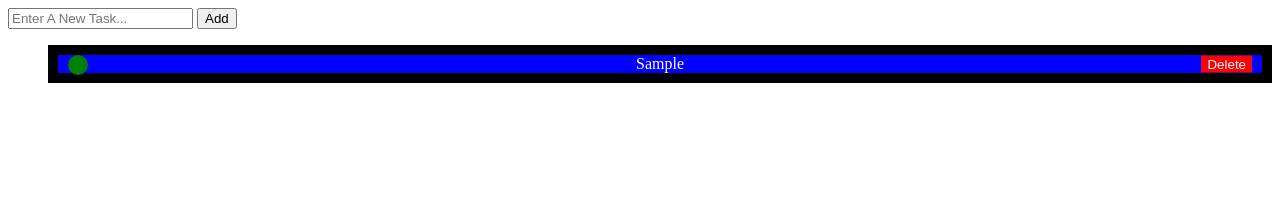
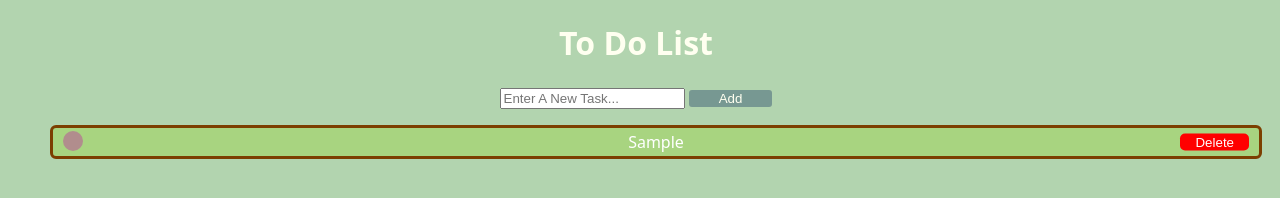
Before and after one commit to grmmjaw/To-Do-List, a plain HTML site: page index.html in a window 1280 px wide. Both pictures are taken after typing "Sample" into the empty fields and a click on the button "Add". Drawn offline with Linux system fonts and the light colour scheme.

Commit message:
improve mark tasks styling

```diff
--- a/app.js
+++ b/app.js
@@ -3,11 +3,12 @@ const toDoInput = document.getElementById("toDoInput");
 
 function markTaskBtn()
   { const task = event.target.parentElement;
- if (task.style.textDecoration === "line-through"){
+ if (task.style.textDecoration === "line-through white"){
      task.style.textDecoration = "none"
-
+       task.style.backgroundColor = "#a8d480";
   }else{
-    task.style.textDecoration = "line-through";
+    task.style.textDecoration = "line-through white";
+     task.style.backgroundColor = "#779892";
   }
   }
 
@@ -23,15 +24,19 @@ function addToList() {
   const list = document.getElementById("toDoUnorderedList");
 
   const task = document.createElement("li");
-  task.style.color = "white"
-  task.style.listStyle = "none"
-  task.style.backgroundColor = "blue"
-  task.style.border = "solid, black, 10px"
-  task.style.textAlign = "center"
-  task.style.position = "relative"
+  task.style.color = "white";
+  task.style.listStyle = "none";
+  task.style.backgroundColor = "#a8d480";
+  task.style.border = "solid #7c3f00 3px";
+  task.style.borderRadius = "6px"
+  task.style.textAlign = "center";
+  task.style.position = "relative";
+  task.style.paddingTop = "3px";
+  task.style.paddingBottom = "3px"
+  task.style.margin = "10px";
   const newContent = document.createTextNode(toDoInput.value);
   const checkBtn = document.createElement("button");
-  checkBtn.style.backgroundColor = "green";
+  checkBtn.style.backgroundColor = "#b18d8dff";
    checkBtn.style.color = "white";
     checkBtn.style.border = "none";
     checkBtn.style.padding = "10px"
@@ -43,6 +48,9 @@ function addToList() {
     deleteBtn.style.backgroundColor = "red";
      deleteBtn.style.color = "white";
      deleteBtn.style.border = "none";
+     deleteBtn.style.borderRadius = "5px";
+     deleteBtn.style.paddingRight = "15px";
+     deleteBtn.style.paddingLeft = "15px";
       deleteBtn.style.right = "10px";
       deleteBtn.style.top = "50%";
       deleteBtn.style.position = "absolute";
--- a/index.html
+++ b/index.html
@@ -7,6 +7,8 @@
     <link rel="stylesheet" href="styles.css">
 </head>
 <body>
+    <h1>To Do List</h1>
+    <div id = "toDoList">
     <form id = "toDoForm">
  <input id="toDoInput" type="text" placeholder="Enter A New Task...">
  <button id = "addBtn" type="button">Add</button>
@@ -14,6 +16,7 @@
    <ul id="toDoUnorderedList">
 
    </ul>
+</div>
 </body>
 <script src="app.js"></script>
 </html>
--- a/styles.css
+++ b/styles.css
@@ -0,0 +1,23 @@
+body{
+margin-left: 0px;
+background-color: 	#b2d4af;
+font-family: system-ui, -apple-system, BlinkMacSystemFont, 'Segoe UI', Roboto, Oxygen, Ubuntu, Cantarell, 'Open Sans', 'Helvetica Neue', sans-serif;
+}
+h1{
+ justify-self:center;
+ color: #FFFFF0;
+
+}
+#toDoForm{
+    justify-self:center;
+
+}
+#addBtn{
+   border: none;
+   padding-left:30px;
+   padding-right:30px;
+   border-radius: 3px;
+   color: #FFFFF0;
+
+   background-color:	#779892;
+}
```
